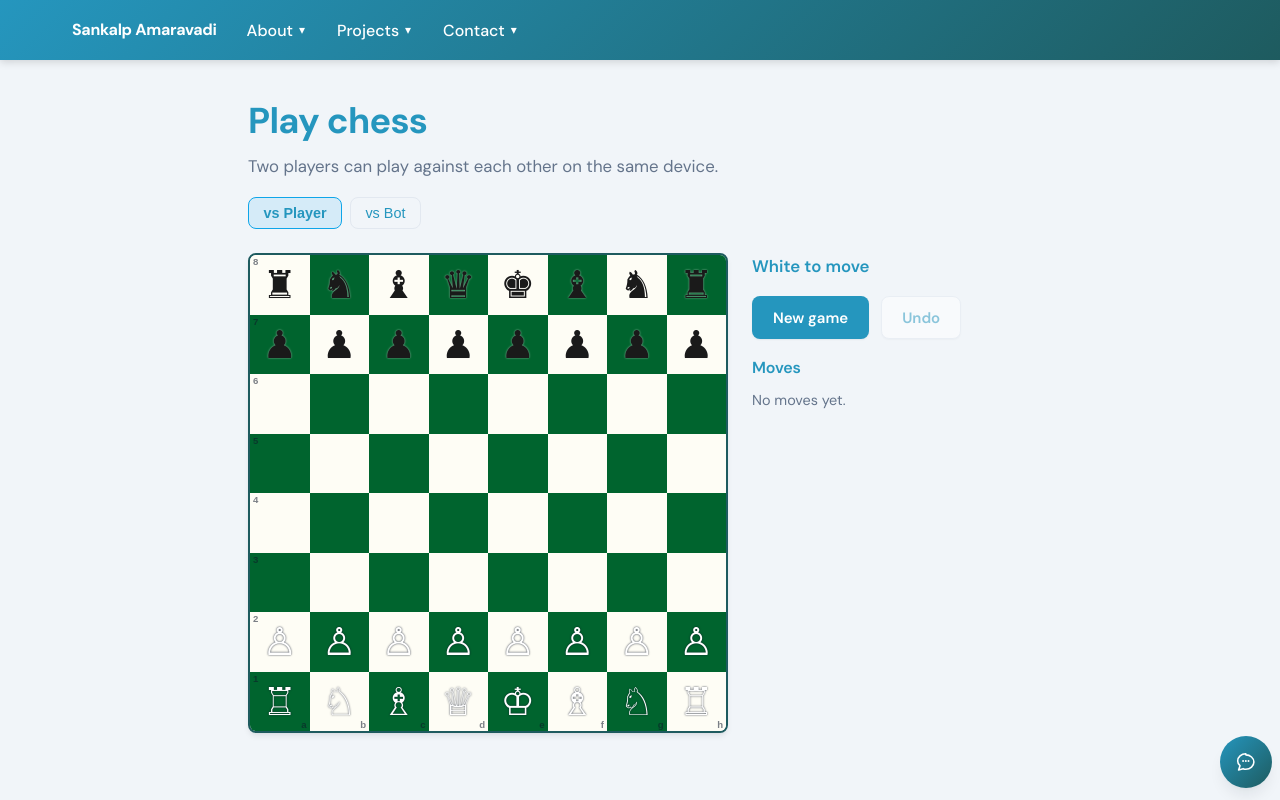
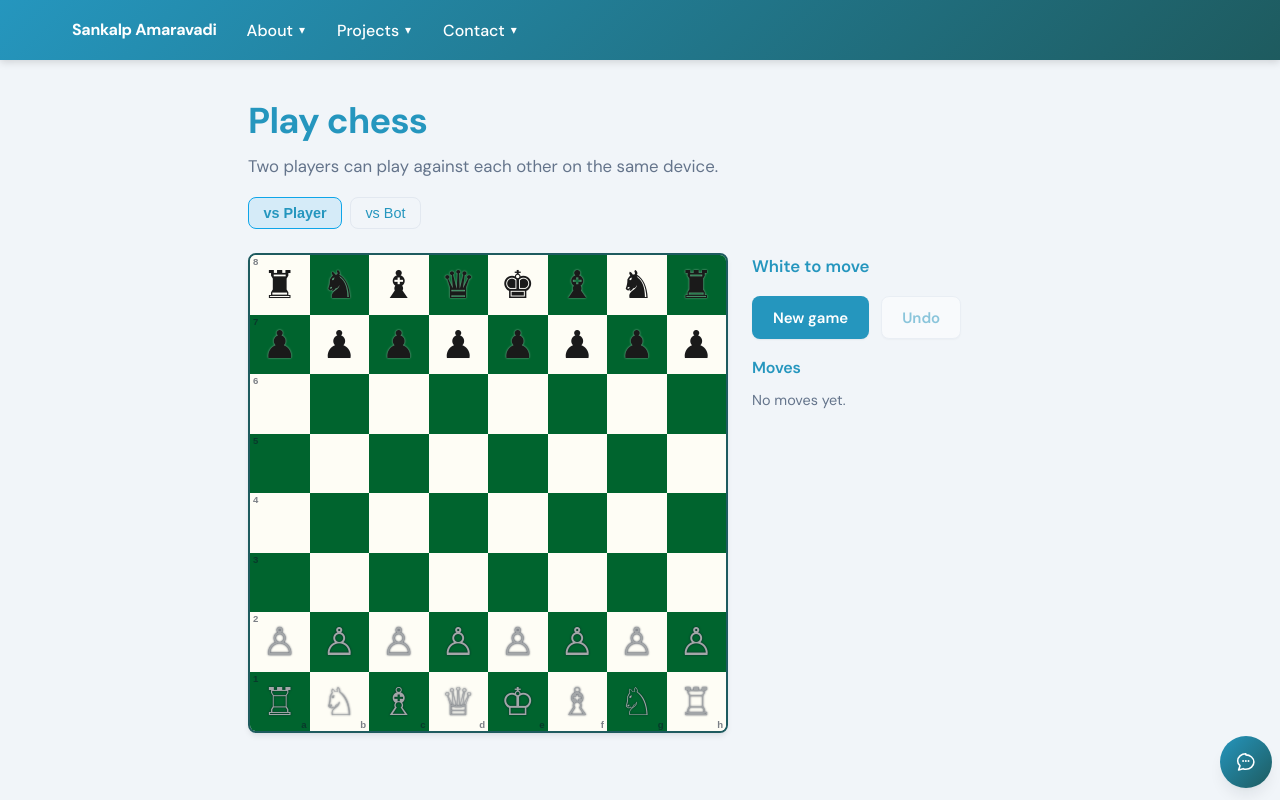
Before and after one commit to Leneord1/perso, a React (Vite) app: page /projects/chess in a window 1280 px wide. Built offline with nearby package versions, Linux system fonts and the light colour scheme.

Commit message:
Adjusted color for white chess pieces.  Changed from #ffffff to #A3A6A8

```diff
--- a/src/pages/chess.css
+++ b/src/pages/chess.css
@@ -89,7 +89,7 @@
 
 /* Fill white glyphs, outline dark so both read on either square color. */
 .chess-piece--w {
-  color: #ffffff;
+  color: #A3A6A8;
   text-shadow: 0 0 2px rgba(15, 23, 42, 0.9);
 }
 
```
